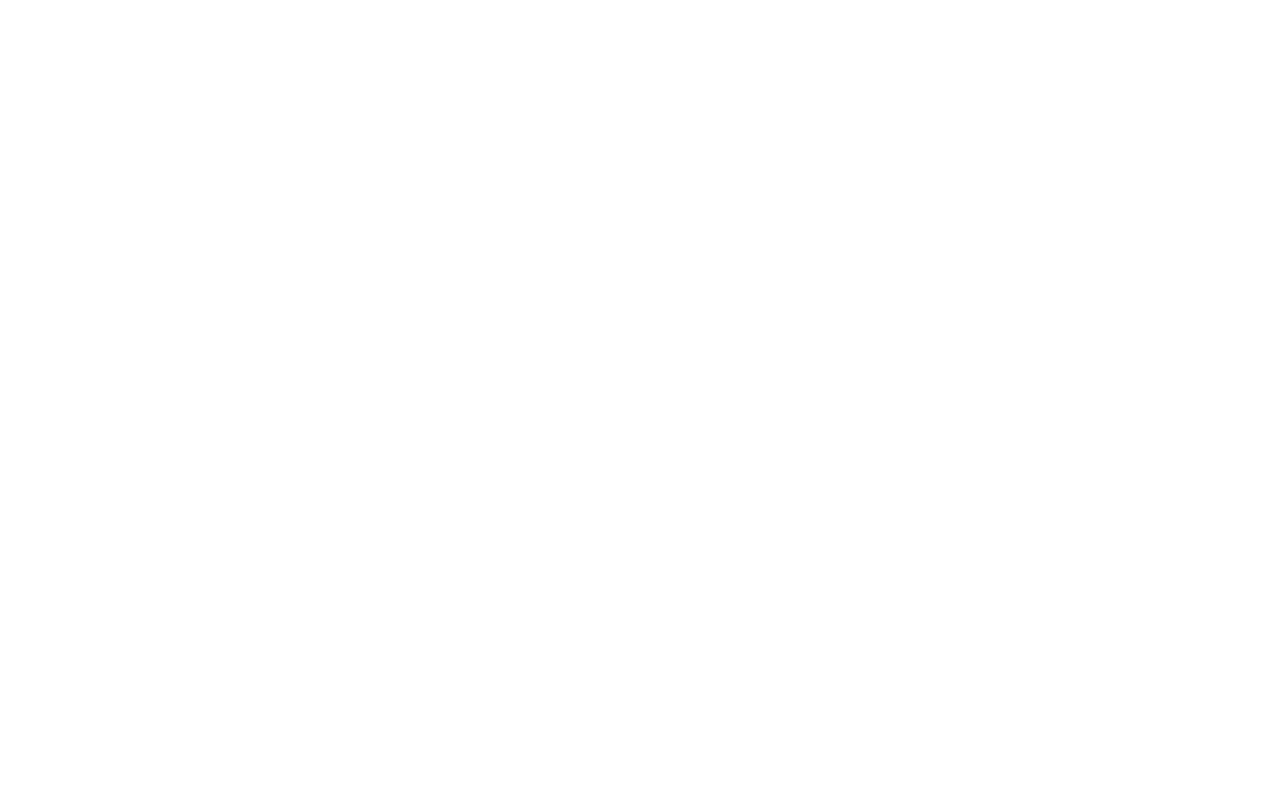
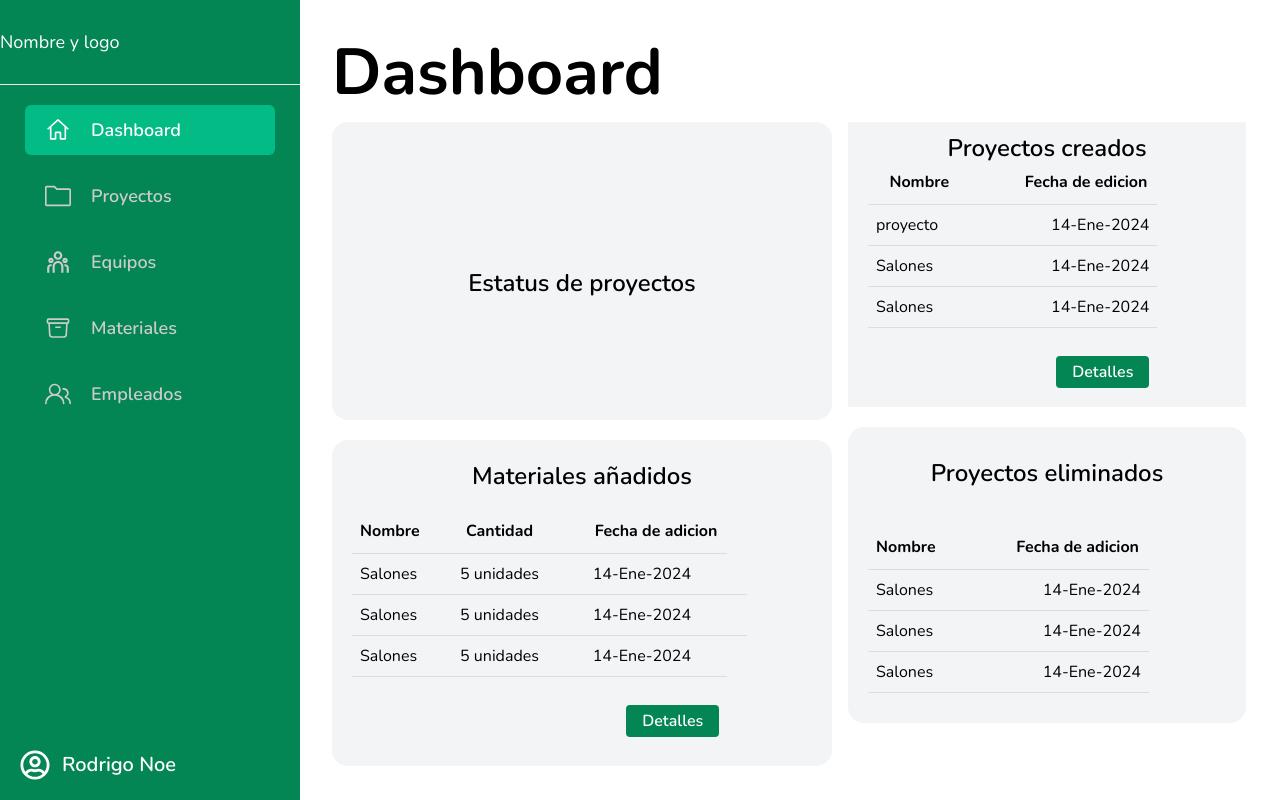
Before and after one commit to rodrigoBojorquez/client-project-manager, a React (Vite) app: page /dashboard in a window 1280 px wide. Before the commit this address had no page. Built offline with nearby package versions, Linux system fonts and the light colour scheme; the HTML template or start-up script is replaced by a standard one.

Commit message:
Solucion de errores

```diff
--- a/src/App.jsx
+++ b/src/App.jsx
@@ -9,12 +9,12 @@ import Login from './Pages/Login/Login.jsx';
 
 const AppRoutes = () => {
   let routes = useRoutes([
-    {path: '/', element: <Dashboard></Dashboard>},
+    {path: '/' , element: <Login></Login>},
+    {path: '/dashboard', element: <Dashboard></Dashboard>},
     {path: '/employees', element: <Employees></Employees>},
     {path: '/materials', element: <Materials></Materials>},
     {path: '/projects', element: <Proyects></Proyects>},
     {path: '/teams', element: <Teams></Teams>},
-    {path: '/login' , element: <Login></Login>},
   ])
   return routes
 };
--- a/src/Components/NavBar.jsx
+++ b/src/Components/NavBar.jsx
@@ -16,10 +16,10 @@ function NavBar() {
         <h1>Nombre y logo</h1>
       </div>
       <ul className="flex flex-1 flex-col items-center space-y-4 text-[18px] font-semibold">
-        <Link to="/">
+        <Link to="/dashboard">
           <li
             className={`flex items-center gap-5 w-[250px] h-[50px] px-5 rounded-md text-[#CCC] ${
-              location.pathname === "/"
+              location.pathname === "/dashboard"
                 ? "text-white bg-[#03BB85]"
                 : "hover:text-white hover:bg-[#03BB85] focus:text-white focus:bg-[#03BB85] focus transition duration-300 ease-in-out"
             }`}
@@ -31,7 +31,7 @@ function NavBar() {
         <Link to="/projects">
           <li
             className={`flex items-center gap-5 w-[250px] h-[50px] px-5 rounded-md text-[#CCC] mx-6 ${
-              location.pathname === "/proyects"
+              location.pathname === "/projects"
                 ? "text-white bg-[#03BB85]"
                 : "hover:text-white hover:bg-[#03BB85] focus:text-white focus:bg-[#03BB85] focus transition duration-300 ease-in-out"
             }`}
```
